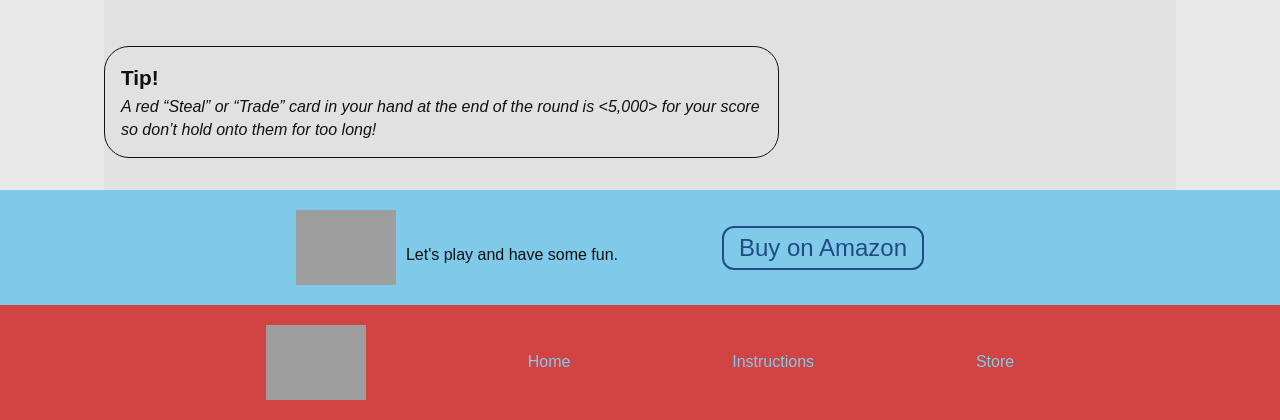
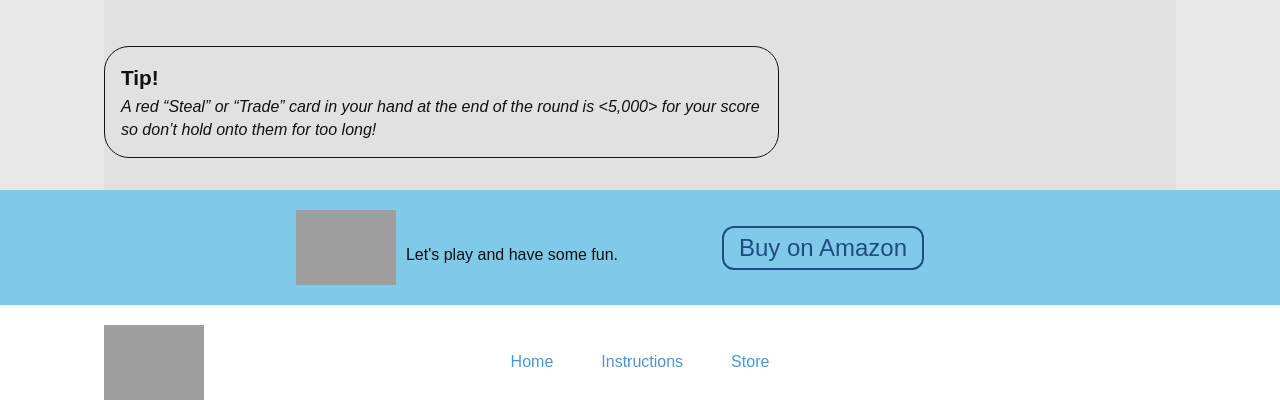
Before and after one commit to perpetual-education-personal/crebbits-homepage, a PHP site: page /instructions.php in a window 1280 px wide. Shown: the part 3901-4321 px from the top of the page. Run offline with PHP 8.4, Linux system fonts and the light colour scheme; grey boxes are pictures that could not be loaded.

Commit message:
Changed the footer to match the header styling

```diff
--- a/footer.php
+++ b/footer.php
@@ -4,10 +4,10 @@
 		<footer>
 		<inner-column>
 			<nav>
-					<ul>
 				<picture>
 					<a href="index.php"><img src="images/boardgame/blue-logo.svg" alt=""></a>
 				</picture>
+				<ul>
 					<li>
 						<a href="index.php">Home</a>
 					</li>
--- a/styles/site.css
+++ b/styles/site.css
@@ -151,31 +151,68 @@ header nav ul li a:hover {
 /* FOOTER */
 
 footer {
-	padding: 20px 0px;
-	background-color: #d24443;
-	color: #7fcae9;
+	background-color: white;
+	padding: 20px;
 }
 
-footer nav ul{
-	display: flex;
-	flex-direction: column;
-	align-items: center;
-	gap: 5px;
+footer nav {
+	display: grid;
+	grid-template-rows: 1fr 16px;
+	gap: 10px;
 }
 
 @media(min-width: 500px) {
-	footer nav ul{
-		display: flex;
-		flex-direction: row;
-		justify-content: space-evenly;
-		gap: 0;
+	footer nav {
+		display: grid;
+		grid-template-columns: 1fr 1fr;
+		grid-template-rows: none;
 	}
 }
 
-footer nav ul a:hover {
-	color: #224b85;
+@media(min-width: 675px) {
+	footer nav {
+		display: grid;
+		grid-template-columns: 1fr 1fr 1fr;
+		grid-template-rows: none;
+	}
+}
+
+footer picture {
+	display: flex;
+	justify-content: center;
+}
+
+@media(min-width: 500px) {
+	footer picture {
+		display: flex;
+		justify-content: flex-start;
+	}
 }
 
 footer picture img {
 	max-width: 100px;
 }
+
+footer nav ul {
+	display: flex;
+	justify-content: center;
+	margin: 0;
+	gap:  3rem;
+}
+
+@media(min-width: 500px) {
+	footer nav ul {
+		display: flex;
+		align-items: center;
+		padding: 0 20px;
+
+	}
+}
+
+footer nav ul li a {
+	color: #4498d4;
+}
+
+footer nav ul li a:hover {
+	color: #224b85;
+}
```
Lines whose indentation alone changed are shown as unchanged.
